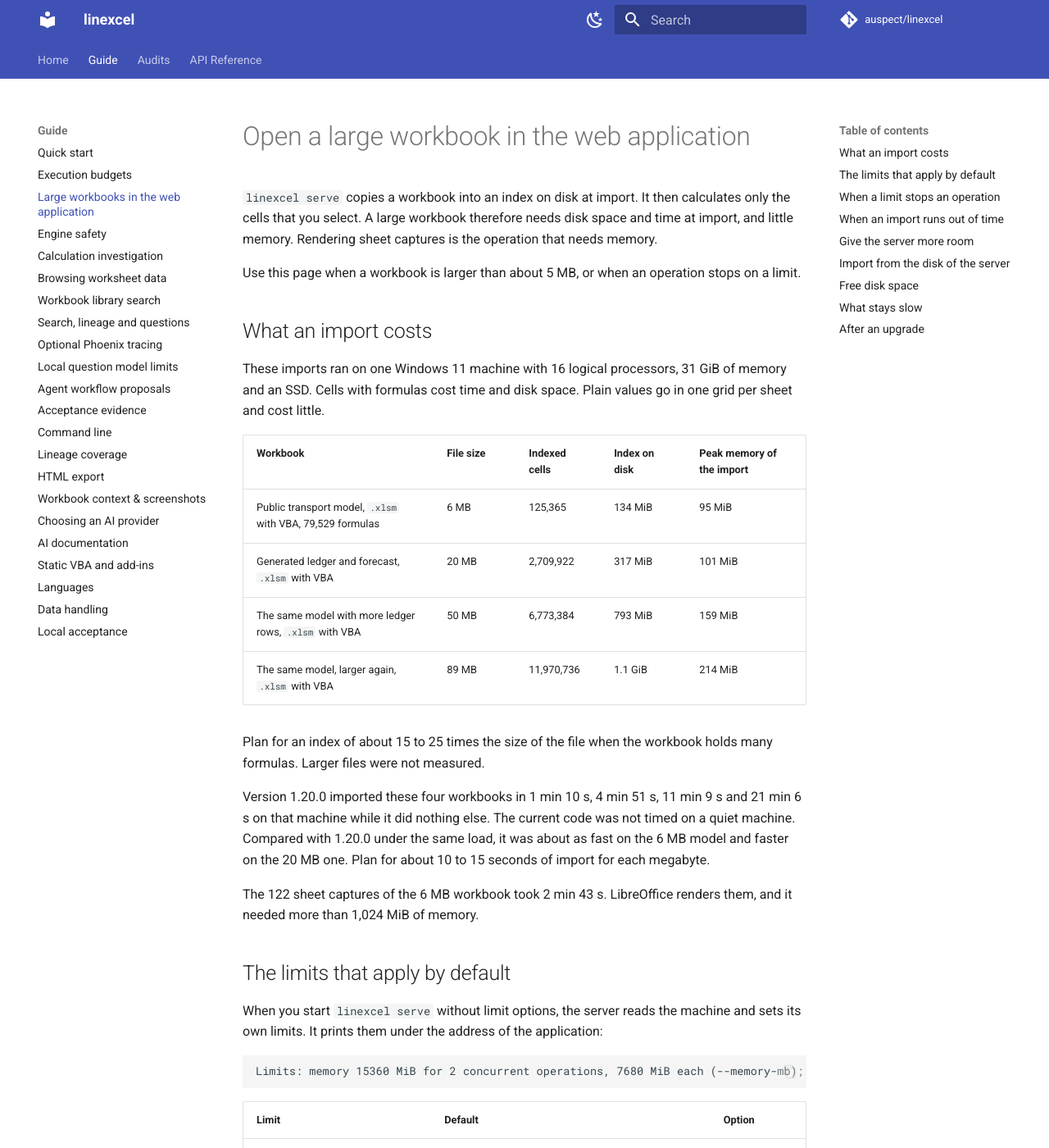
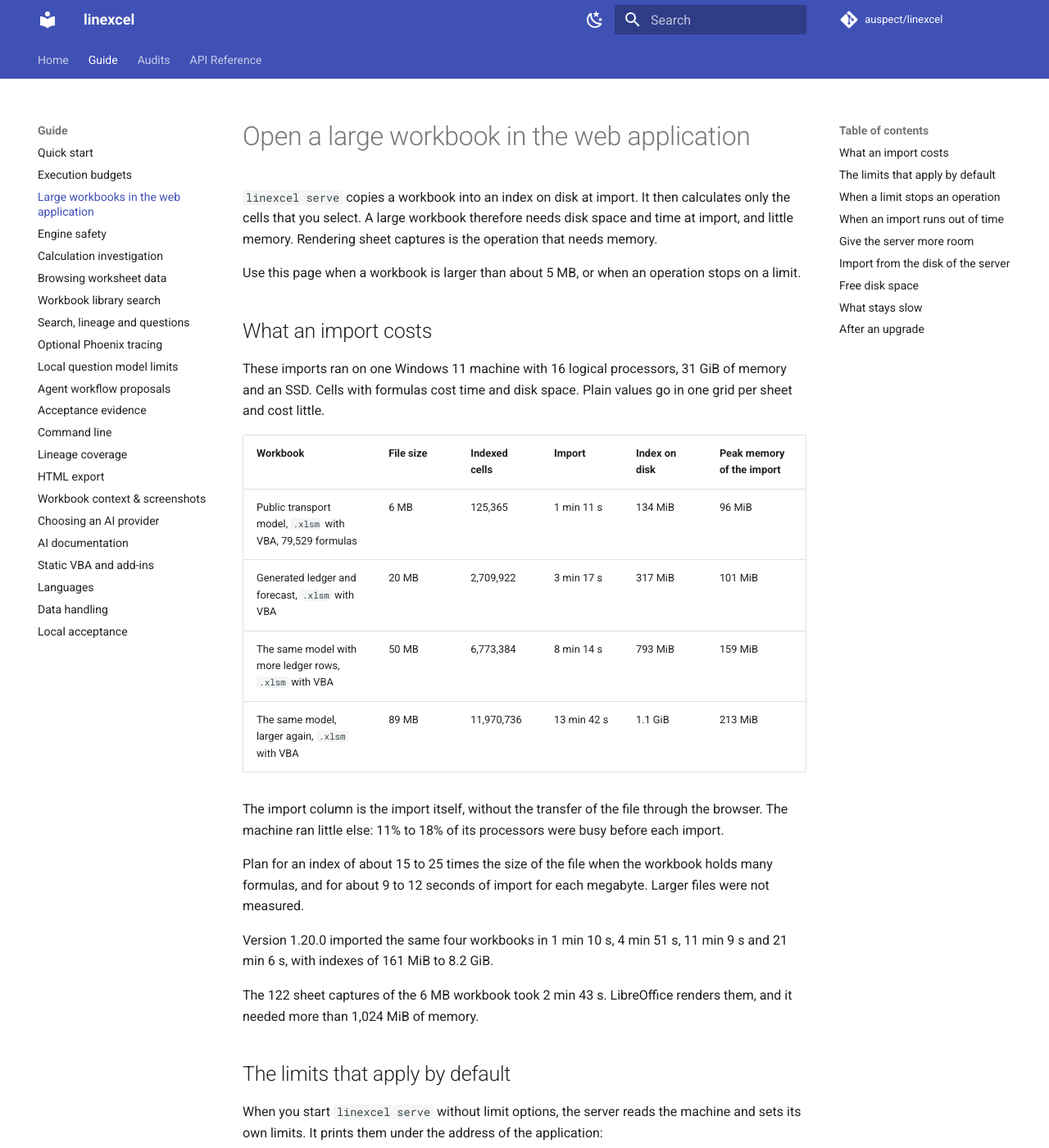
Before and after one commit to auspect/linexcel, an MkDocs documentation site: the page built from docs/guide/large-workbooks.md, in a window 1280 px wide and 1400 px high. Shown: the whole window at 82% size. Built offline with MkDocs 1.6.1 and Material for MkDocs 9.7.7, drawn with Linux system fonts in a browser that asks for light colours; comment, search, counter and statistics services are not loaded; some of the changed text lies outside the part shown.

Commit message:
Give the import times of the current code in the large-workbook guide
Timed on a quiet machine (11% to 18% of the processors busy before each import): 71 s, 197 s, 494 s and 822 s for the 6, 20, 50 and 89 MB workbooks. The guide had kept the times of 1.20.0 because other work loaded the machine on the day of the merge.

Co-Authored-By: Claude Fable 5.2 <noreply@anthropic.com>

```diff
--- a/docs/guide/large-workbooks.md
+++ b/docs/guide/large-workbooks.md
@@ -14,21 +14,23 @@ These imports ran on one Windows 11 machine with 16 logical processors, 31 GiB
 of memory and an SSD. Cells with formulas cost time and disk space. Plain
 values go in one grid per sheet and cost little.
 
-| Workbook | File size | Indexed cells | Index on disk | Peak memory of the import |
-| --- | --- | --- | --- | --- |
-| Public transport model, `.xlsm` with VBA, 79,529 formulas | 6 MB | 125,365 | 134 MiB | 95 MiB |
-| Generated ledger and forecast, `.xlsm` with VBA | 20 MB | 2,709,922 | 317 MiB | 101 MiB |
-| The same model with more ledger rows, `.xlsm` with VBA | 50 MB | 6,773,384 | 793 MiB | 159 MiB |
-| The same model, larger again, `.xlsm` with VBA | 89 MB | 11,970,736 | 1.1 GiB | 214 MiB |
+| Workbook | File size | Indexed cells | Import | Index on disk | Peak memory of the import |
+| --- | --- | --- | --- | --- | --- |
+| Public transport model, `.xlsm` with VBA, 79,529 formulas | 6 MB | 125,365 | 1 min 11 s | 134 MiB | 96 MiB |
+| Generated ledger and forecast, `.xlsm` with VBA | 20 MB | 2,709,922 | 3 min 17 s | 317 MiB | 101 MiB |
+| The same model with more ledger rows, `.xlsm` with VBA | 50 MB | 6,773,384 | 8 min 14 s | 793 MiB | 159 MiB |
+| The same model, larger again, `.xlsm` with VBA | 89 MB | 11,970,736 | 13 min 42 s | 1.1 GiB | 213 MiB |
+
+The import column is the import itself, without the transfer of the file
+through the browser. The machine ran little else: 11% to 18% of its
+processors were busy before each import.
 
 Plan for an index of about 15 to 25 times the size of the file when the
-workbook holds many formulas. Larger files were not measured.
+workbook holds many formulas, and for about 9 to 12 seconds of import for
+each megabyte. Larger files were not measured.
 
-Version 1.20.0 imported these four workbooks in 1 min 10 s, 4 min 51 s,
-11 min 9 s and 21 min 6 s on that machine while it did nothing else. The
-current code was not timed on a quiet machine. Compared with 1.20.0 under the
-same load, it was about as fast on the 6 MB model and faster on the 20 MB
-one. Plan for about 10 to 15 seconds of import for each megabyte.
+Version 1.20.0 imported the same four workbooks in 1 min 10 s, 4 min 51 s,
+11 min 9 s and 21 min 6 s, with indexes of 161 MiB to 8.2 GiB.
 
 The 122 sheet captures of the 6 MB workbook took 2 min 43 s. LibreOffice
 renders them, and it needed more than 1,024 MiB of memory.
```
Also changed, not shown: other parts of docs/guide/large-workbooks.md (+1 -1 lines), CHANGELOG.md (+2 -1 lines), README.md (+2 -2 lines).
